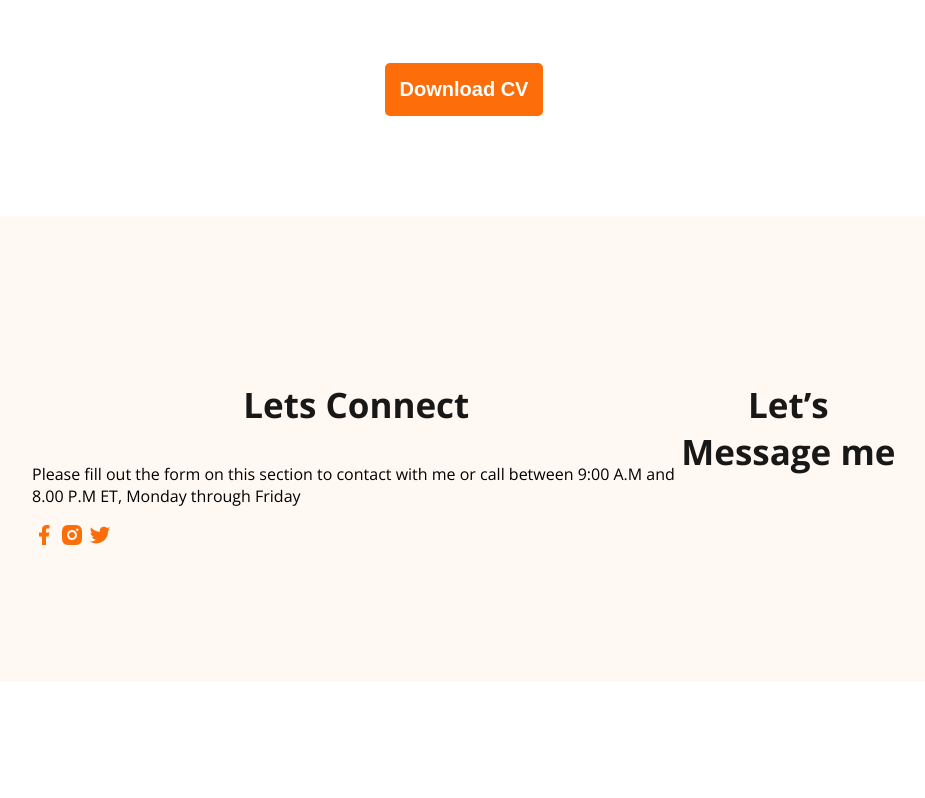
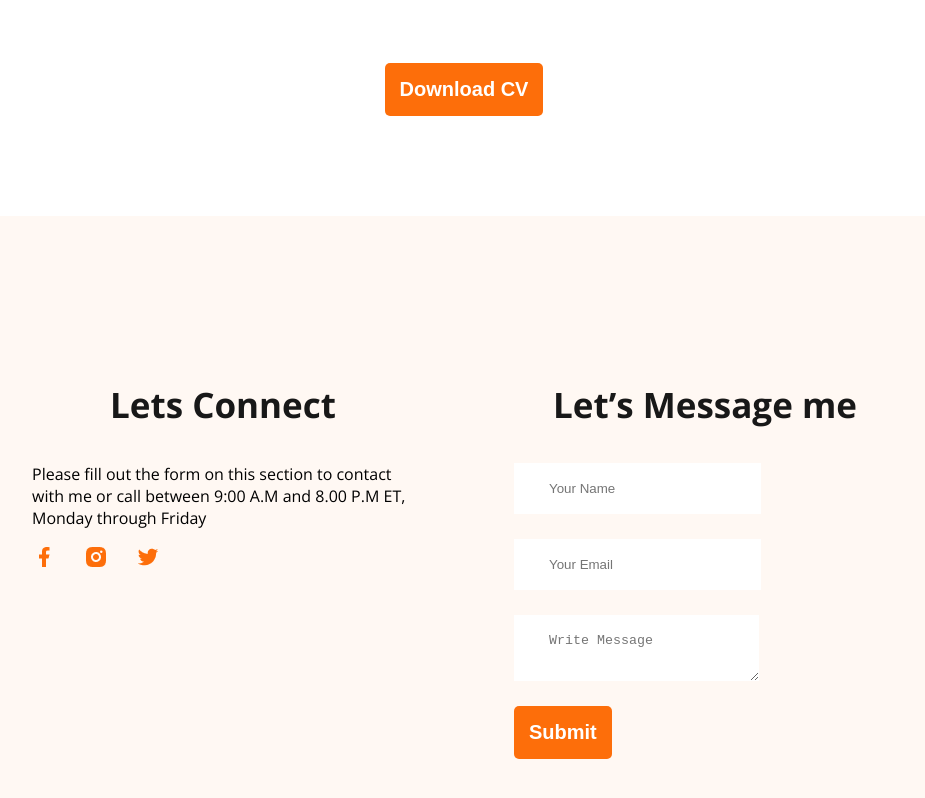
Before and after one commit to abanomanchy/webdevloper-portfolio, a plain HTML site: page index.html in a window 1280 px wide. Shown: the part 2796-3594 px from the top of the page, without its empty margins (176-1101 px from the left). Before the commit the page ends 3486 px from the top, so only its background shows below. Drawn offline with nearby package versions, Linux system fonts and the light colour scheme.

Commit message:
added footer info

```diff
--- a/index.html
+++ b/index.html
@@ -196,6 +196,14 @@
         </div>
         <div class="footer-colum">
             <h3 class="section-title"> Let’s Message me</h3>
+
+            <form class="contact">
+                <input type="text" placeholder="Your Name">
+                <input type="email" name="" id=""
+                placeholder="Your Email">
+                <textarea name="" id="" placeholder="Write Message"></textarea>
+                <input class="btn" type="submit" value="Submit">
+            </form>
         </div>
 
     </footer>
--- a/styles/portfolio.css
+++ b/styles/portfolio.css
@@ -147,7 +147,23 @@ main{
 /*footer related style*/
 footer{
     display: flex;
+    gap: 100px;
     background: #fff8f3;
     padding: 130px 200px;
     margin-top: 100px;
 }
+.social-link a{
+    margin-right: 24px;
+}
+.footer-colum{
+    width: 50%;
+}
+.contact input[type="text"],.contact input[type="email"],textarea{
+    display: block;
+    margin-bottom: 25px;
+    padding: 18px 35px;
+    color: #757575;
+    background: #fff;
+    border: 0;
+    width: 1005;
+}
```
